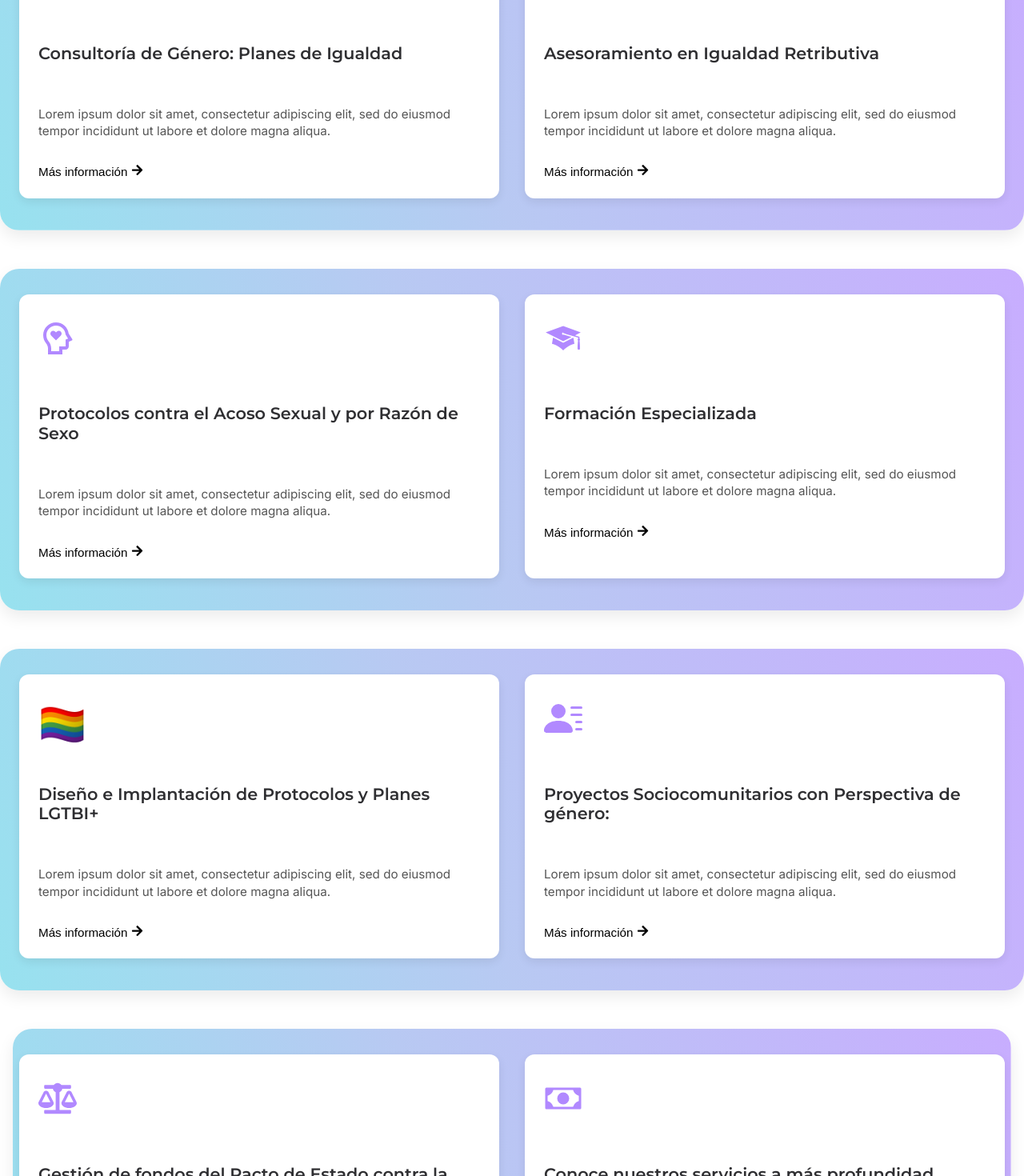
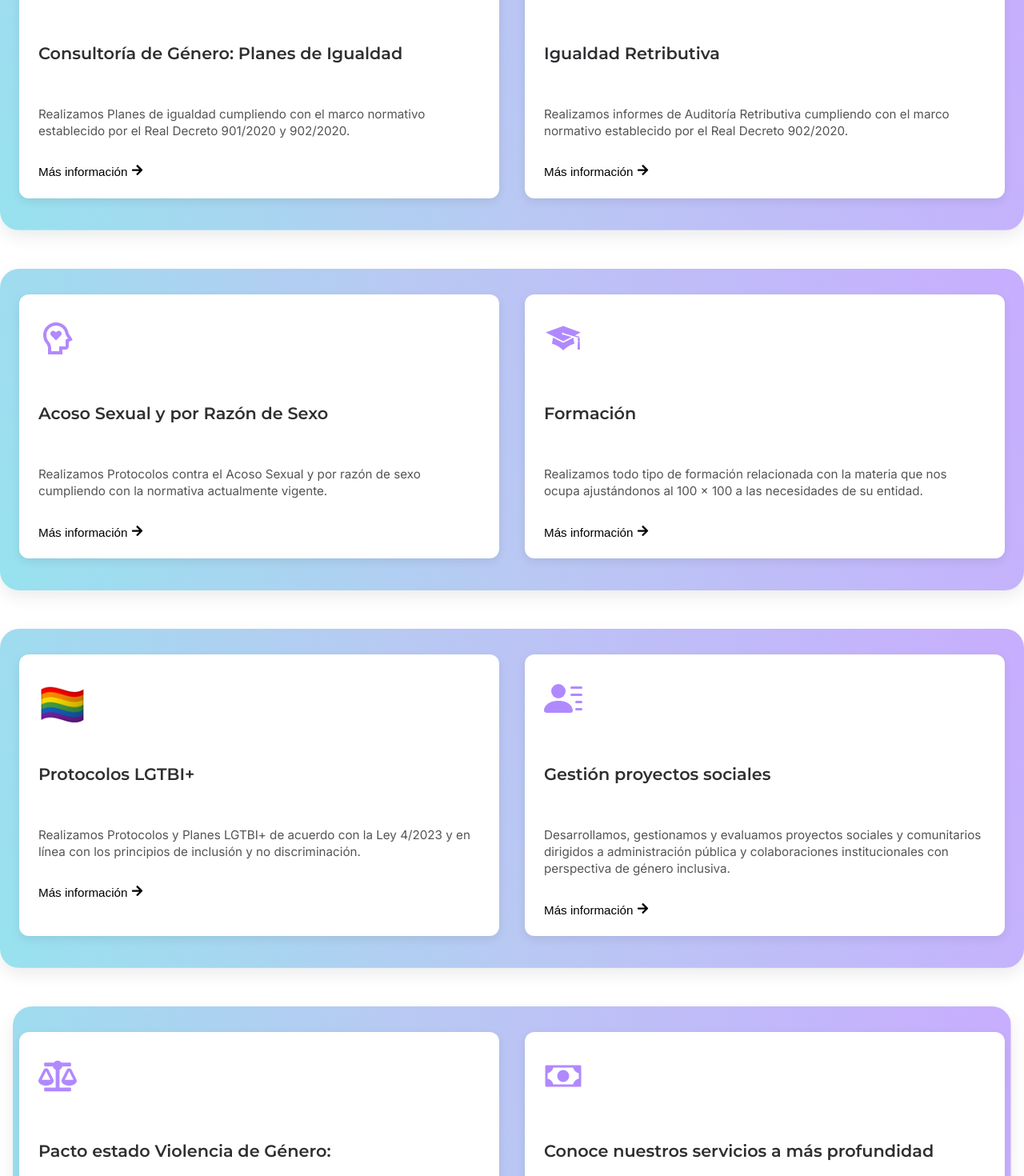
Before and after one commit to Reverso-Social/reverso-social-fe, a React (Vite) app: page / in a window 1280 px wide. Shown: the part 2940-4410 px from the top of the page at 80% size. Built offline with nearby package versions, Linux system fonts and the light colour scheme.

Commit message:
texts changed in service cards

```diff
--- a/src/components/ServicesSection/ServicesSection.jsx
+++ b/src/components/ServicesSection/ServicesSection.jsx
@@ -22,7 +22,7 @@ const ServiceSection = () => {
           <ServicesCard
             icon={<FaBalanceScale />}
             title="Consultoría de Género: Planes de Igualdad"
-            description="Lorem ipsum dolor sit amet, consectetur adipiscing elit, sed do eiusmod tempor incididunt ut labore et dolore magna aliqua."
+            description="Realizamos Planes de igualdad cumpliendo con el marco normativo establecido por el Real Decreto 901/2020 y 902/2020."
             button={
               <>
                 Más información <FaArrowRight />
@@ -32,8 +32,8 @@ const ServiceSection = () => {
 
           <ServicesCard
             icon={<PiMoneyFill />}
-            title="Asesoramiento en Igualdad Retributiva"
-            description="Lorem ipsum dolor sit amet, consectetur adipiscing elit, sed do eiusmod tempor incididunt ut labore et dolore magna aliqua."
+            title="Igualdad Retributiva"
+            description="Realizamos informes de Auditoría Retributiva cumpliendo con el marco normativo establecido por el Real Decreto 902/2020."
             button={
               <>
                 Más información <FaArrowRight />
@@ -47,8 +47,8 @@ const ServiceSection = () => {
         <div className="services-row">
           <ServicesCard
             icon={<RiMentalHealthLine />}
-            title=" Protocolos contra el Acoso Sexual y por Razón de Sexo"
-            description="Lorem ipsum dolor sit amet, consectetur adipiscing elit, sed do eiusmod tempor incididunt ut labore et dolore magna aliqua."
+            title="Acoso Sexual y por Razón de Sexo"
+            description="Realizamos Protocolos contra el Acoso Sexual y por razón de sexo cumpliendo con la normativa actualmente vigente."
             button={
               <>
                 Más información <FaArrowRight />
@@ -58,8 +58,8 @@ const ServiceSection = () => {
 
           <ServicesCard
             icon={<GiGraduateCap />}
-            title=" Formación Especializada"
-            description="Lorem ipsum dolor sit amet, consectetur adipiscing elit, sed do eiusmod tempor incididunt ut labore et dolore magna aliqua."
+            title="Formación"
+            description="Realizamos todo tipo de formación relacionada con la materia que nos ocupa ajustándonos al 100 x 100 a las necesidades de su entidad."
             button={
               <>
                 Más información <FaArrowRight />
@@ -73,8 +73,8 @@ const ServiceSection = () => {
         <div className="services-row">
           <ServicesCard
             icon= "🏳️‍🌈"
-            title=" Diseño e Implantación de Protocolos y Planes LGTBI+"
-            description="Lorem ipsum dolor sit amet, consectetur adipiscing elit, sed do eiusmod tempor incididunt ut labore et dolore magna aliqua."
+            title="Protocolos LGTBI+"
+            description="Realizamos Protocolos y Planes LGTBI+ de acuerdo con la Ley 4/2023 y en línea con los principios de inclusión y no discriminación."
             button={
               <>
                 Más información <FaArrowRight />
@@ -84,8 +84,8 @@ const ServiceSection = () => {
 
           <ServicesCard
             icon={<BsFillPersonLinesFill />}
-            title="Proyectos Sociocomunitarios con Perspectiva de género:"
-            description="Lorem ipsum dolor sit amet, consectetur adipiscing elit, sed do eiusmod tempor incididunt ut labore et dolore magna aliqua."
+            title="Gestión proyectos sociales"
+            description="Desarrollamos, gestionamos y evaluamos proyectos sociales y comunitarios dirigidos a administración pública y colaboraciones institucionales con perspectiva de género inclusiva."
             button={
               <>
                 Más información <FaArrowRight />
@@ -100,8 +100,8 @@ const ServiceSection = () => {
         <div className="services-row">
           <ServicesCard
             icon={<FaBalanceScale />}
-            title="Gestión de fondos del Pacto de Estado contra la Violencia de Género:"
-            description="Lorem ipsum dolor sit amet, consectetur adipiscing elit, sed do eiusmod tempor incididunt ut labore et dolore magna aliqua."
+            title="Pacto estado Violencia de Género:"
+            description="Ayudamos a su entidad a gestionar y desarrollar proyectos dentro de los Fondos del Pacto de Estado contra la Violencia de Género de nuestro país."
             button={
               <>
                 Más información <FaArrowRight />
```
